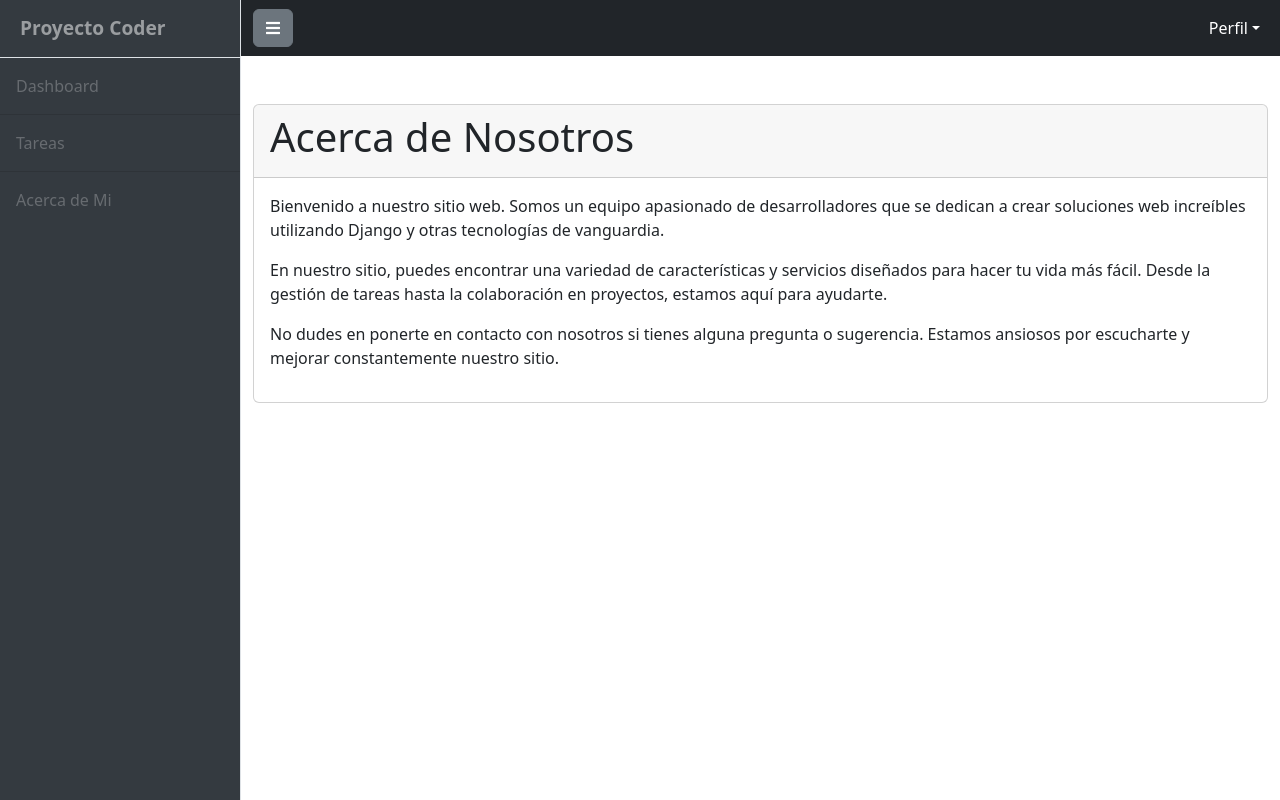
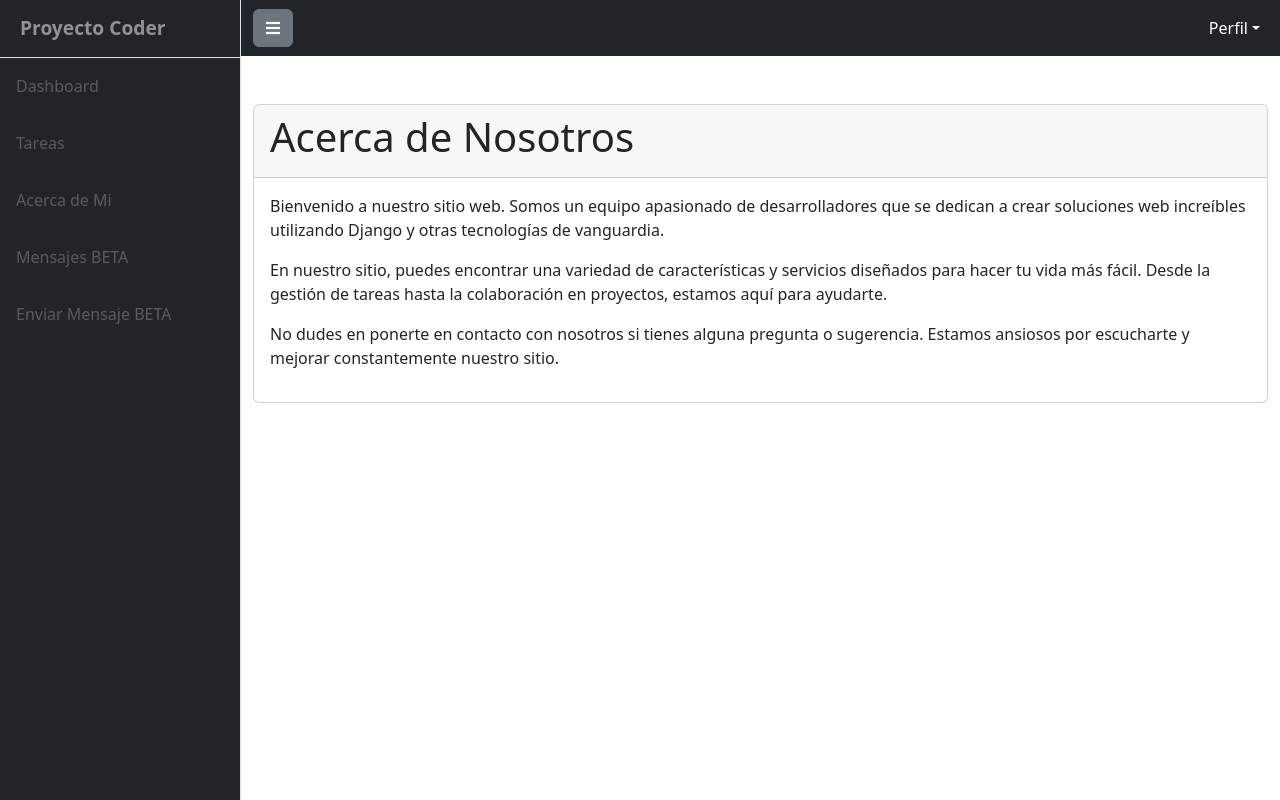
Before and after one commit to hokuto06/emartins-proyectofinal, a Django app: template ProyectoCoderFinal/MainSiteApp/templates/about.html in a window 1280 px wide. Run offline with Django 4.2, Linux system fonts and the light colour scheme; the template is opened without the code that fills it, so the values that code supplies are empty; data comes from the database, SQL or seed files in the repository; parts of the project's set-up code (start-up, migrations or seed data) failed here and were passed over; some libraries are stand-ins or nearby versions.

Commit message:
cambios en estilo

```diff
--- a/ProyectoCoderFinal/MainSiteApp/static/css/main.css
+++ b/ProyectoCoderFinal/MainSiteApp/static/css/main.css
@@ -36,7 +36,8 @@
   /* Estilos para el sidebar */
   .sidebar {
 
-    background-color: #343a40;
+    /* background-color: #343a40; */
+    /* background-color: rgba(var(--bs-dark-rgb), var(--bs-bg-opacity)) !important; */
     border-right: 1px solid #343a40;
     color: rgba(255, 255, 255, 0.5);
   }
@@ -65,7 +66,7 @@
   }
 
   .list-group-item {
-    background-color: #343a40 !important;
+    /* background-color: #343a40 !important; */
     color: rgba(255, 255, 255, 0.25) !important;
   }
 
--- a/ProyectoCoderFinal/MainSiteApp/templates/sidebar.html
+++ b/ProyectoCoderFinal/MainSiteApp/templates/sidebar.html
@@ -1,8 +1,20 @@
-<div class="border-end sidebar sb-sidenav-dark" id="sidebar-wrapper">
+<style>
+/* Establece el color de texto normal (en este caso, blanco) */
+
+/* Cambia el color del texto al pasar el mouse sobre el enlace */
+.nav:hover {
+    color: #f5f5f5 !important; /* Puedes cambiar el color a tu preferencia */
+}
+
+</style>
+
+<div class="border-end sidebar navbar-dark bg-dark" id="sidebar-wrapper">
     <div class="sidebar-heading border-bottom sb-sidenav-dark">Proyecto Coder</div>
     <div class="list-group list-group-flush">
-        <a class="color-test list-group-item list-group-item-action p-3" href="{% url 'Dashboard' %}">Dashboard</a>
-        <a class="list-group-item list-group-item-action p-3" href="{% url 'ListTasks' %}">Tareas</a>
-        <a class="list-group-item list-group-item-action p-3 mt-auto" href="{% url 'About' %}">Acerca de Mi</a>
+        <a class="nav  bg-dark color-test list-group-item list-group-item-action p-3" href="{% url 'Dashboard' %}">Dashboard</a>
+        <a class="nav  bg-dark list-group-item list-group-item-action p-3" href="{% url 'ListTasks' %}">Tareas</a>
+        <a class="nav  bg-dark list-group-item list-group-item-action p-3 mt-auto" href="{% url 'About' %}">Acerca de Mi</a>
+        <a class="nav  bg-dark list-group-item list-group-item-action p-3 mt-auto" href="{% url 'conversation_list' %}">Mensajes BETA</a>
+        <a class="nav  bg-dark list-group-item list-group-item-action p-3 mt-auto" href="{% url 'enviar_mensaje' %}">Enviar Mensaje BETA</a>
     </div>
 </div>
```
